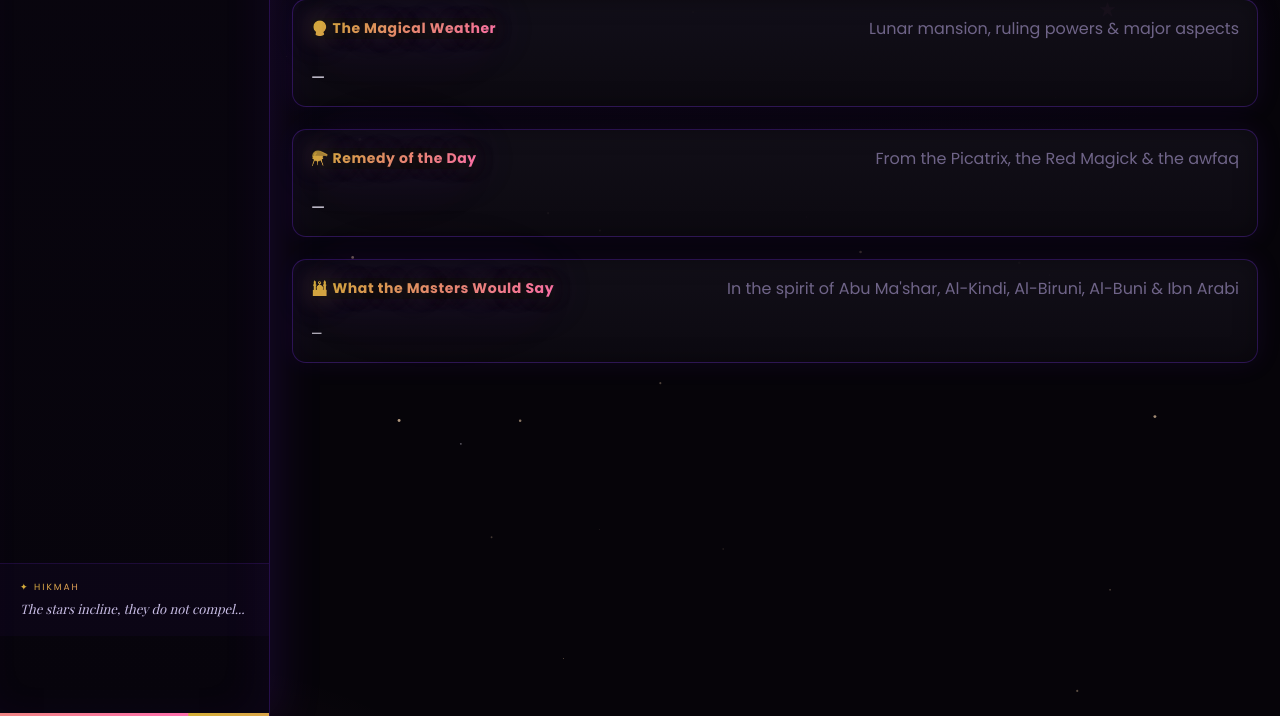
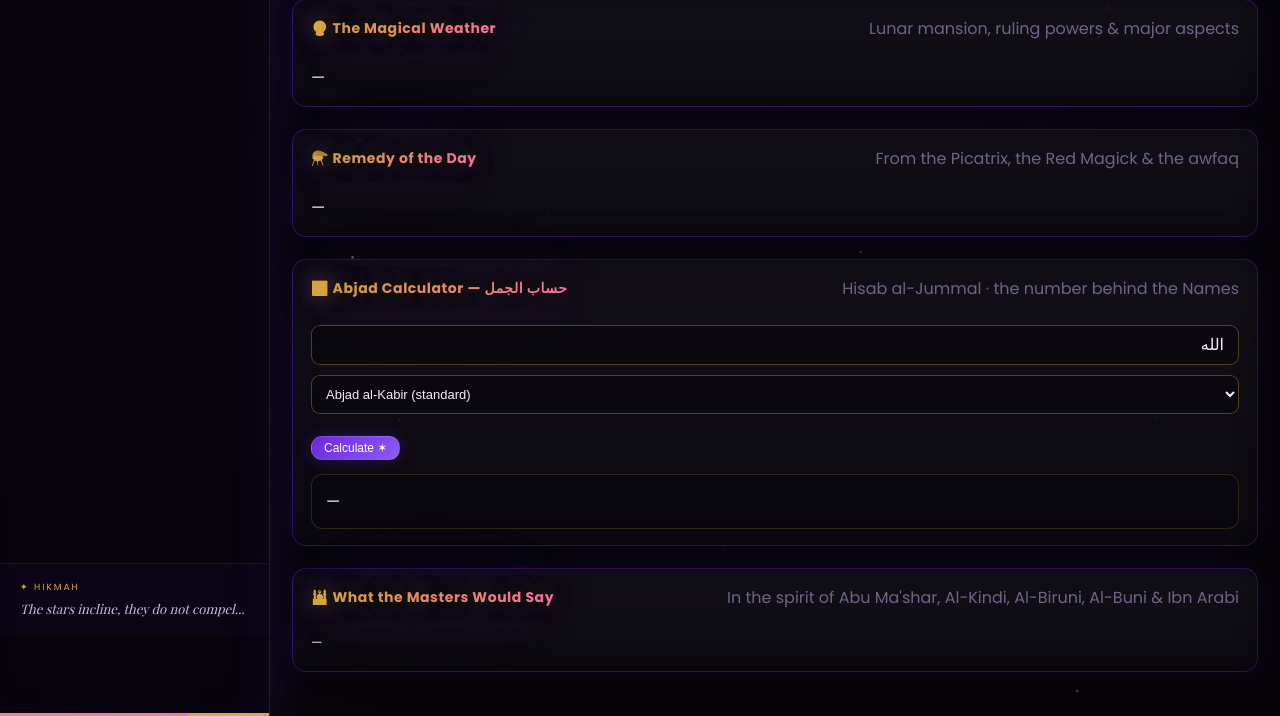
Before and after one commit to GirliGirl121/AstroMageLilly, a Flask app: template templates/index.html in a window 1280 px wide. Shown: the part 1552-2268 px from the top of the page. Run offline with Flask 3, Linux system fonts and the light colour scheme; the template is opened without the code that fills it, so the values that code supplies are empty; some web fonts are replaced.

Commit message:
Add live Abjad calculator to Magical Weather section
- home.py: new /api/abjad POST endpoint — true Hisab al-Jummal computation
  (each letter's value, running steps, total, theosophic reduction),
  supporting Abjad al-Kabir (standard) and Abjad al-Saghir (reduced);
  non-Arabic/non-counted chars ignored. Kabir + Saghir letter tables added.
- templates/index.html: new 'Abjad Calculator' panel beside the awfaq/Remedy
  section, RTL Arabic input + system selector, auto-seeded with the current
  lunar mansion's Arabic name.
- static/js/lilly-core.js: runAbjad()/renderAbjad() fetch and render the
  calculation; auto-runs on load with the mansion name.
- static/lilly-premium.css: styling for the abjad calculator (input, select,
  step breakdown, total + reduced value).

Verified live: server booted, /api/abjad returns correct values
(ابجد=10; الله=66 reduced 3; saghir الله=12; latin noise ignored),
home page HTTP 200 with all abjad hooks present, JS+CSS served correctly.

```diff
--- a/static/js/lilly-core.js
+++ b/static/js/lilly-core.js
@@ -282,6 +282,35 @@ async function renderHomeChamber(){
     <p><strong>Abu Ma'shar</strong> would read the general elections of the day by this ruler; <strong>Al-Kindi</strong> would weigh the rays and influences falling upon Kariega; <strong>Al-Biruni</strong> would fix the mansion's precise degree and the Moon's latitude (${moonLat}). <strong>Al-Buni</strong> would trace the divine Names through the awfaq of ${esc(ruler)}; and <strong>Ibn Arabi</strong> would see in this hour a theophany — the Real disclosing Himself through the planet's light.</p>
     <p>The Moon is <em>${esc(moonPh.phase||'—')}</em>; the Moon's nakshatra is <strong>${esc(naks.name||'—')}</strong> (lord ${esc(naks.lord||'—')}, deity ${esc(naks.deity||'—')}). ${majors.length?('The chief aspect now is '+majors[0].p1+' '+majors[0].aspect+' '+majors[0].p2+'.'):'The planets move without pressing aspect.'}</p>`;
   setHTML('home-scholar', scholarHTML);
+
+  // ── ABJAD: auto-seed with the current mansion's Arabic name ──
+  const abjadSeed = (mp && mp.arabic_name) ? mp.arabic_name : 'الله';
+  const abjadInp = document.getElementById('abjad-input');
+  if (abjadInp) { abjadInp.value = abjadSeed; runAbjad(); }
+}
+
+// ── Abjad (Hisab al-Jummal) calculator ──
+async function runAbjad(){
+  const inp = document.getElementById('abjad-input');
+  const sel = document.getElementById('abjad-system');
+  if(!inp) return;
+  const text = inp.value;
+  const system = sel ? sel.value : 'kabir';
+  try {
+    const r = await fetch('/api/abjad', {method:'POST', headers:{'Content-Type':'application/json'}, body: JSON.stringify({text, system})});
+    if(!r.ok) throw new Error('abjad '+r.status);
+    renderAbjad(await r.json());
+  } catch(e){ setHTML('home-abjad', '<div class="obs-loading">The calculation faltered…</div>'); console.error(e); }
+}
+function renderAbjad(d){
+  if(!d || d.input===undefined) { setHTML('home-abjad','<div class="obs-loading">No data</div>'); return; }
+  const steps = d.steps||[];
+  const rows = steps.length ? steps.map(s=>`<span class="abjad-step">${esc(s.char)} = <b>${s.value}</b></span>`).join(' ') : '<span class="abjad-step">no Arabic letters counted</span>';
+  const red = (d.reduced!=null && d.system==='kabir') ? ` &nbsp;→&nbsp; reduced: <span class="gold">${d.reduced}</span>` : '';
+  setHTML('home-abjad', `
+    <div class="abjad-meta">System: <strong>${esc(d.system)}</strong> · ${steps.length} letter(s) counted · ${d.ignored} ignored</div>
+    <div class="abjad-steps">${rows}</div>
+    <div class="abjad-total">Total: <span class="gold">${d.total}</span>${red}</div>`);
 }
 
 // ─── Boot ───────────────────────────────────────────────────────────────────
--- a/static/lilly-premium.css
+++ b/static/lilly-premium.css
@@ -1223,6 +1223,20 @@ body::after {
 }
 .kamea-cap { font-size: 10px; color: #b9aee0; margin-top: 5px; max-width: 180px; }
 
+/* ── Abjad calculator ── */
+.abjad-wrap { padding-top: 10px; }
+.abjad-controls { display: flex; gap: 10px; flex-wrap: wrap; align-items: center; margin-bottom: 12px; }
+.abjad-input { flex: 1; min-width: 200px; background: rgba(9,7,13,0.6); border: 1px solid rgba(212,175,55,0.35); color: #f3eefb; border-radius: 9px; padding: 10px 14px; font-size: 16px; }
+.abjad-input::placeholder { color: #8a82a8; }
+.abjad-select { background: rgba(9,7,13,0.6); border: 1px solid rgba(212,175,55,0.35); color: #f3eefb; border-radius: 9px; padding: 10px; font-size: 13px; }
+.abjad-result { background: rgba(9,7,13,0.5); border: 1px solid rgba(212,175,55,0.18); border-radius: 11px; padding: 14px; }
+.abjad-meta { font-size: 12px; color: #b9aee0; margin-bottom: 8px; }
+.abjad-steps { font-size: 15px; line-height: 2.2; color: #e7e1f0; }
+.abjad-step { margin-inline-end: 10px; display: inline-block; }
+.abjad-step b { color: var(--gold, #D4AF37); }
+.abjad-total { margin-top: 10px; font-size: 18px; color: #f3eefb; }
+.abjad-total .gold { color: var(--gold, #D4AF37); font-weight: 700; }
+
 /* ── Scholar's voice ── */
 .scholar-voice { padding-top: 8px; font-size: 13px; line-height: 1.75; color: #e7e1f0; }
 .scholar-voice p { margin: 7px 0; }
--- a/templates/index.html
+++ b/templates/index.html
@@ -258,6 +258,26 @@
           <div class="remedy-grid" id="home-remedy">—</div>
         </div>
 
+        <!-- ═══ ABJAD CALCULATOR ═══ -->
+        <div class="lilly-section">
+          <div class="card-header">
+            <span class="card-title">🔢 Abjad Calculator — حساب الجمل</span>
+            <span class="card-subtitle">Hisab al-Jummal · the number behind the Names</span>
+          </div>
+          <div class="abjad-wrap">
+            <div class="abjad-controls">
+              <input id="abjad-input" class="abjad-input" type="text" dir="rtl" lang="ar"
+                     placeholder="اكتب اسماً عربياً…" value="الله" />
+              <select id="abjad-system" class="abjad-select">
+                <option value="kabir">Abjad al-Kabir (standard)</option>
+                <option value="saghir">Abjad al-Saghir (reduced)</option>
+              </select>
+              <button class="btn btn-sm" onclick="runAbjad()">Calculate ✶</button>
+            </div>
+            <div class="abjad-result" id="home-abjad">—</div>
+          </div>
+        </div>
+
         <!-- ═══ WHAT THE ISLAMIC SCHOLAR WOULD SAY ═══ -->
         <div class="lilly-section">
           <div class="card-header">
```
Also changed, not shown: app/routes/home.py (+53 -0 lines).
